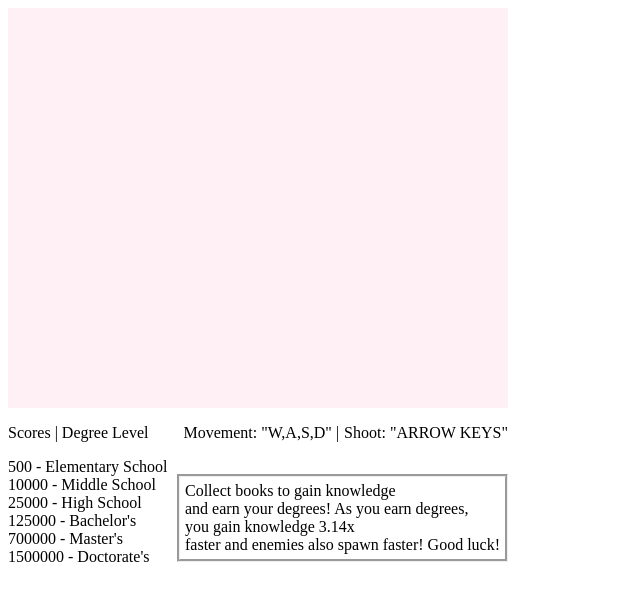
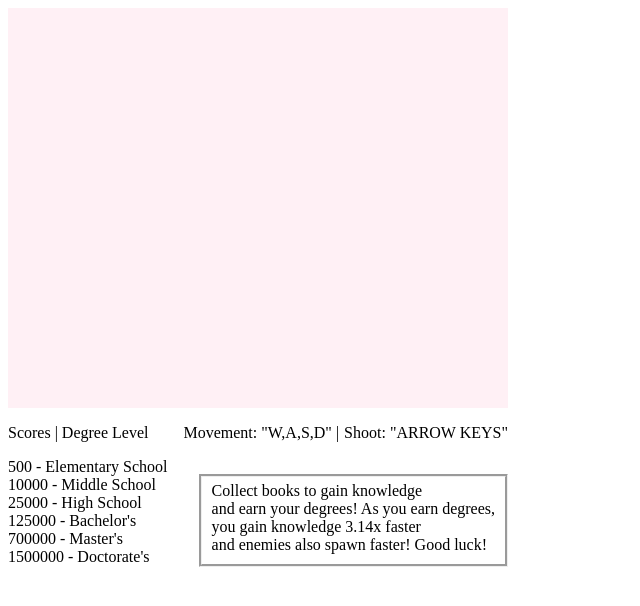
Before and after one commit to boshan/grade-game, a plain HTML site: page gradeGame/index.html in a window 1280 px wide. Shown: the whole page, without its empty margins (0-640 px from the left). Drawn offline with Linux system fonts and the light colour scheme.

Commit message:
added objectives

```diff
--- a/gradeGame/index.html
+++ b/gradeGame/index.html
@@ -20,7 +20,7 @@
 	<p>1500000 - Doctorate's </p>
 </div>
 <div>
-	<p id = "objective"> Collect books to gain knowledge<br> and earn your degrees! As you earn degrees, <br>you gain knowledge 3.14x<br> faster and enemies also spawn faster! Good luck!
+	<p id = "objective"> Collect books to gain knowledge<br> and earn your degrees! As you earn degrees, <br>you gain knowledge 3.14x faster<br> and enemies also spawn faster! Good luck!
 	</p>
 </div>
 </body>
--- a/gradeGame/style.css
+++ b/gradeGame/style.css
@@ -17,7 +17,7 @@ body{
 }
 #objective{
 	border-style: groove;
-	padding:5px;
+	padding:5px 10 10 10;
 	position:relative;
 	float:right;
 }
```
